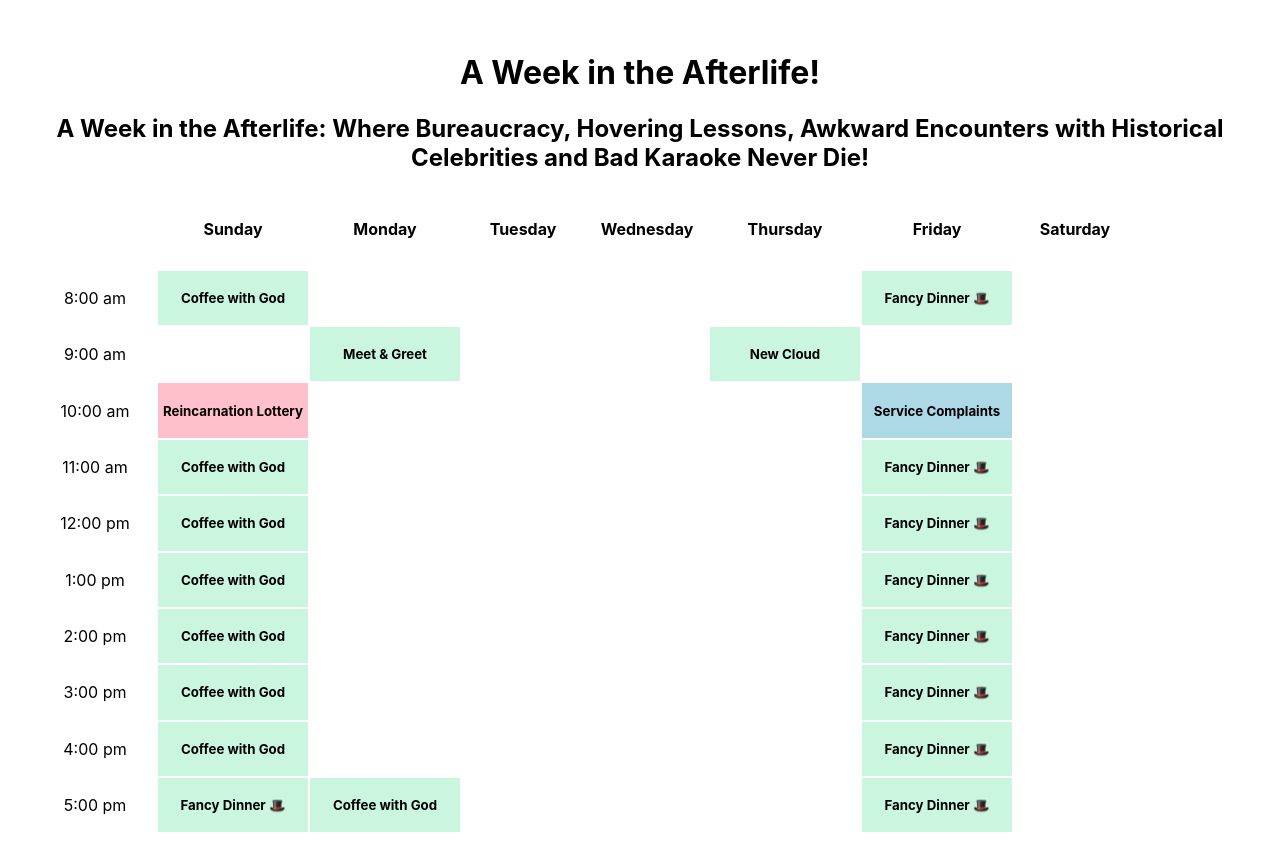
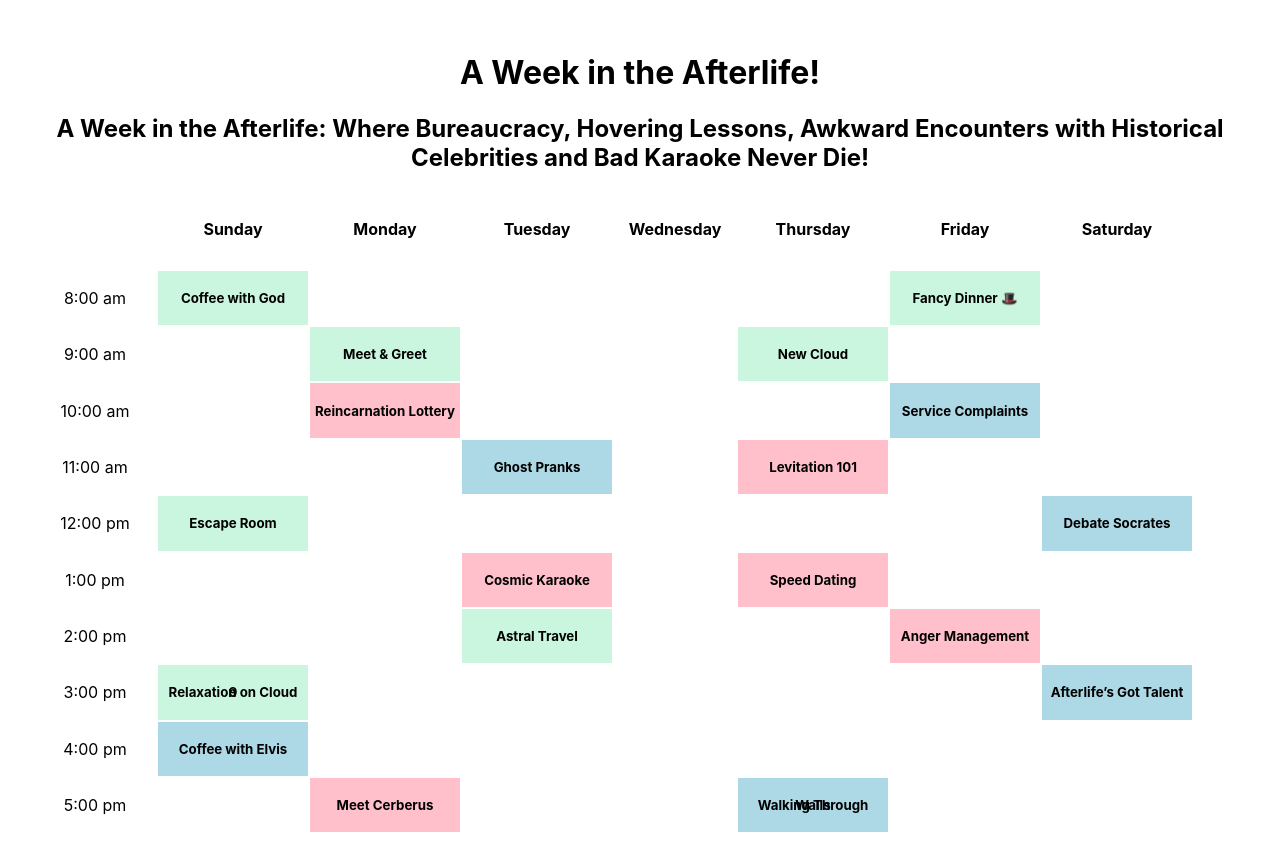
Before and after one commit to Teklemya/Lab01-Calendar, a React (Vite) app in the folder timetabled/: page / in a window 1280 px wide. Built offline with nearby package versions, Linux system fonts and the light colour scheme.

Commit message:
done with scheudle

```diff
--- a/timetabled/src/Components/Calendar.jsx
+++ b/timetabled/src/Components/Calendar.jsx
@@ -43,8 +43,8 @@ const Calendar = () => {
           <tr>
             {" "}
             <td className="time">10:00 am</td>
-            <Event event='Reincarnation Lottery' color ='pink'/>
-            <td></td>
+
+            <td></td><Event event='Reincarnation Lottery' color ='pink'/>
             <td></td>
             <td></td>
             <td></td>
@@ -54,75 +54,73 @@ const Calendar = () => {
           <tr>
             {" "}
             <td className="time">11:00 am</td>
-            <Event event='Coffee with God' color ='green'/>
+
             <td></td>
+            <td></td><Event event='Ghost Pranks' color ='blue'/>
+            <td></td><Event event='Levitation 101' color ='pink'/>
             <td></td>
-            <td></td>
-            <td></td>
-            <Event event='Fancy Dinner 🎩' color ='green'/>
+
             <td></td>
           </tr>
           <tr>
             {" "}
             <td className="time">12:00 pm</td>
-            <Event event='Coffee with God' color ='green'/>
+            <Event event='Escape Room' color ='green'/>
             <td></td>
             <td></td>
             <td></td>
             <td></td>
-            <Event event='Fancy Dinner 🎩' color ='green'/>
-            <td></td>
+
+            <td></td><Event event='Debate Socrates' color ='blue'/>
           </tr>
           <tr>
             {" "}
             <td className="time">1:00 pm</td>
-            <Event event='Coffee with God' color ='green'/>
+
             <td></td>
+            <td></td><Event event='Cosmic Karaoke' color ='pink'/>
+            <td></td><Event event='Speed Dating' color ='pink'/>
             <td></td>
-            <td></td>
-            <td></td>
-            <Event event='Fancy Dinner 🎩' color ='green'/>
+
             <td></td>
           </tr>
           <tr>
             {" "}
             <td className="time">2:00 pm</td>
-            <Event event='Coffee with God' color ='green'/>
+
+            <td></td>
+            <td></td><Event event='Astral Travel' color ='green'/>
+            <td></td>
+            <td></td>
+            <Event event='Anger Management' color ='pink'/>
+            <td></td>
+          </tr>
+          <tr>
+            <td className="time">3:00 pm</td>
+            <Event event='Relaxation on Cloud 9' color ='green'/>
             <td></td>
             <td></td>
             <td></td>
             <td></td>
-            <Event event='Fancy Dinner 🎩' color ='green'/>
-            <td></td>
+
+            <td></td><Event event='Afterlife’s Got Talent' color ='blue'/>
           </tr>
           <tr>
-            <td className="time">3:00 pm</td>
-            <Event event='Coffee with God' color ='green'/>
+            <td className="time">4:00 pm</td>
+            <Event event='Coffee with Elvis' color ='blue'/>
             <td></td>
             <td></td>
             <td></td>
             <td></td>
-            <Event event='Fancy Dinner 🎩' color ='green'/>
-            <td></td>
-          </tr>
-          <tr>
-            <td className="time">4:00 pm</td>
-            <Event event='Coffee with God' color ='green'/>
-            <td></td>
-            <td></td>
-            <td></td>
-            <td></td>
-            <Event event='Fancy Dinner 🎩' color ='green'/>
             <td></td>
           </tr>
           <tr>
             <td className="time">5:00 pm</td>
-            <Event event='Fancy Dinner 🎩' color ='green'/>
-            <Event event='Coffee with God' color ='green'/>
+
+            <td></td><Event event='Meet Cerberus' color ='pink'/>
             <td></td>
             <td></td>
-            <td></td>
-            <Event event='Fancy Dinner 🎩' color ='green'/>
+            <Event event='Walking Through Walls' color ='blue'/>
             <td></td>
           </tr>
         </tbody>
```
